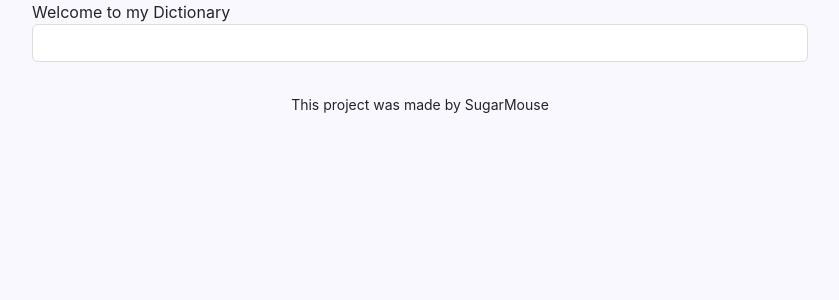
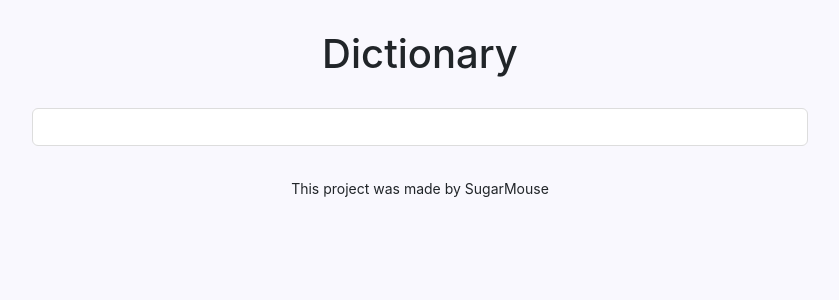
Before and after one commit to Countess-Magpyr/react-dictionary-project, a React (Create React App) app: page / in a window 1280 px wide. Shown: the top 300 px of the page, without its empty margins (220-1059 px from the left). Built offline with nearby package versions, Linux system fonts and the light colour scheme.

Commit message:
styling update

```diff
--- a/src/App.css
+++ b/src/App.css
@@ -3,6 +3,10 @@
   max-width: 800px;
   display: block;
   margin: 0 auto;
+}
+.App-header {
+  margin: 30px 0;
+  text-align: center;
 }
 .App-footer {
   margin: 30px 0;
--- a/src/App.js
+++ b/src/App.js
@@ -6,7 +6,9 @@ function App() {
   return (
     <div className="App">
       <div className="container">
-        <header className="App-header">Welcome to my Dictionary</header>
+        <header className="App-header">
+          <h1>Dictionary</h1>
+        </header>
         <Dictionary />
       </div>
       <footer className="App-footer">
--- a/src/Meaning.js
+++ b/src/Meaning.js
@@ -11,7 +11,7 @@ export default function Meaning(props) {
         return (
           <div key={index}>
             <p>
-              <strong> Definition:</strong>
+              <strong> Definition: </strong>
               {definition.definition}
               <br />
               <strong> Example: </strong>
--- a/src/Results.js
+++ b/src/Results.js
@@ -17,9 +17,6 @@ export default function Results(props) {
             );
           })}
         </section>
-        <section>
-          <h6>Origin: {props.results.origin}</h6>{" "}
-        </section>
         {props.results.meanings.map(function (meaning, index) {
           return (
             <section key={index}>
--- a/src/Synonyms.css
+++ b/src/Synonyms.css
@@ -3,7 +3,8 @@
   padding: 0;
 }
 
-.Synonyms li {
+li {
+  list-style: none;
   font-size: 13px;
   display: inline-block;
   padding-right: 10px;
--- a/src/Synonyms.js
+++ b/src/Synonyms.js
@@ -1,4 +1,5 @@
 import React from "react";
+import "./Synonyms.css";
 
 export default function Synonyms(props) {
   if (props.synonyms) {
```
